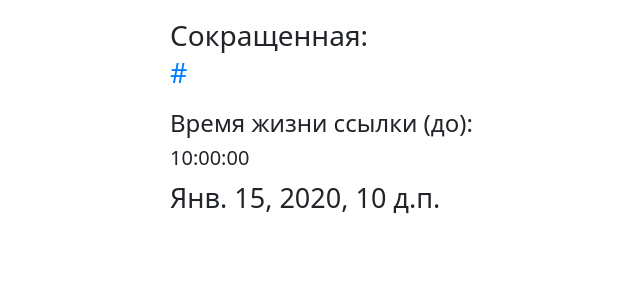
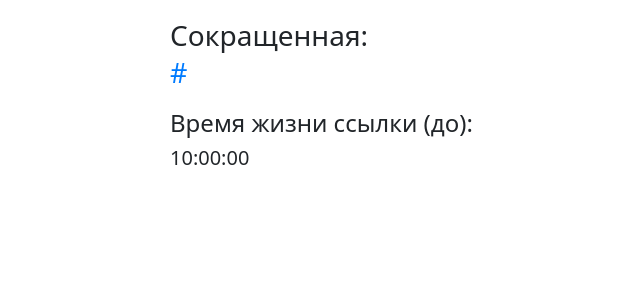
Before and after one commit to baevres/linkshort, a Django app: template main/templates/main/url_page.html in a window 1280 px wide. Shown: the part 207-504 px from the top of the page, without its empty margins (20-660 px from the left). Run offline with Django 3.2, Linux system fonts and the light colour scheme; tables that the repository leaves empty hold one stand-in row (values such as "Sample post"); the template is opened without the code that fills it: values that come from a table or form of the project are taken from there, most other values are stand-ins (such as "Sample title", 1, 10 or a date in 2020).

Commit message:
Update url_page.html

```diff
--- a/main/templates/main/url_page.html
+++ b/main/templates/main/url_page.html
@@ -5,14 +5,14 @@
     <p><a href="{% url 'main_page' %}">На главную</a></p>
 
     <h3>Оригинальная ссылка:</h3>
-    <p><a href="{{ current_url.url }}">{{ current_url.url }}</a></p>
+    <p class='origin'><a href="{{ current_url.url }}">{{ current_url.url }}</a></p>
 
     <h3>Сокращенная:</h3>
     <p><a href="{{ current_url.url }}" target="_blank">{{ current_url.short_url }}</a></p>
 
     <h4>Время жизни ссылки (до):</h4>
     <h5>{{ current_url.end_time|time:"H:i:s" }}</h5>
-    <p>{{ now }}</p>
+
 </div>
 
 {% endblock %}
```
